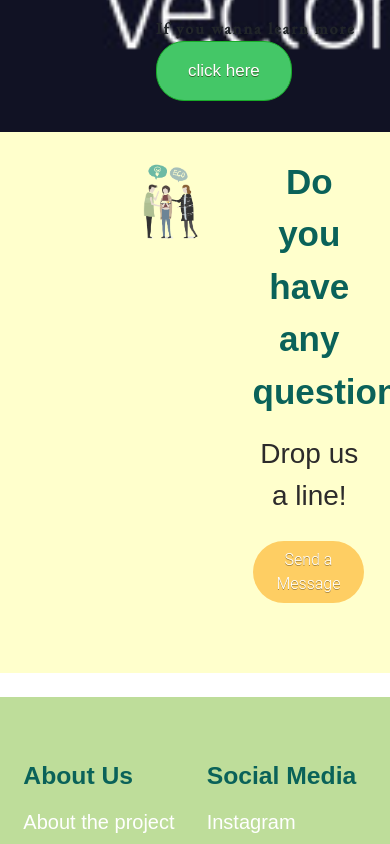
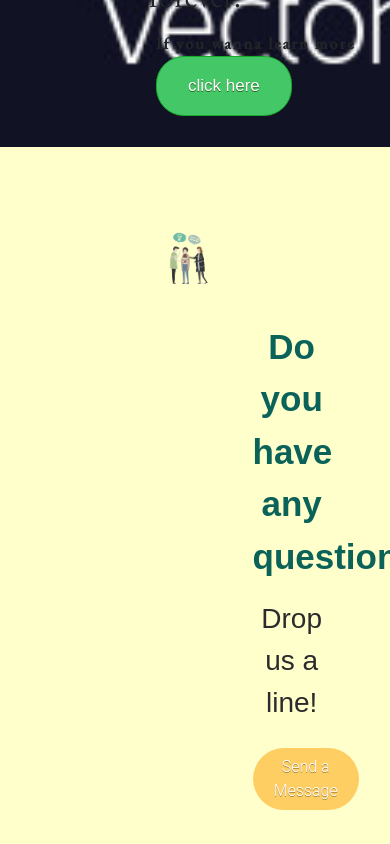
Before and after one commit to carlos-celfo/Upnature, a React (Create React App) app: page / in a window 390 px wide. Shown: the part 8660-9504 px from the top of the page. Built offline with nearby package versions, Linux system fonts and the light colour scheme.

Commit message:
Made Contact Section Mobile Responsive, some styling

```diff
--- a/src/components/Sections/Contactsection.css
+++ b/src/components/Sections/Contactsection.css
@@ -5,9 +5,11 @@
     align-items: center;
     text-align: center;
     margin-bottom: 24px;
-    padding: 24px;
+    padding: 80px;
     color: rgb(44, 43, 43);
     background-color:#ffffcc;
+
+
   }
 
   .img-wrapper {
@@ -27,8 +29,10 @@
 
   .contact-text-wrapper {
     max-width: 540px;
-    padding-top: 10;
-    padding-bottom: 60px;
+    padding-top: 70px;
+    padding-bottom: 50px;
+    vertical-align: middle;
+
   }
 .footer-contact > p {
     font-family: 'Trebuchet MS', 'Lucida Sans Unicode', 'Lucida Grande',
@@ -36,6 +40,7 @@
   }
 
 .contact-heading {
+    margin-top: 24px;
     margin-bottom: 15px;
     font-size: 35px;
     font-weight: bold;
@@ -54,15 +59,17 @@
     margin-left: 70px;
     flex-wrap: wrap;
     align-content: stretch;
+    flex-direction: start;
   }
 
   .col {
-    margin-bottom: 0px;
+    margin-bottom: 15px;
     padding-right: 15px;
     padding-left: 15px;
     flex: 1;
     max-width: 50%;
     flex-basis: 50%;
+    flex-direction: column;
   }
 
   .contact-button{
```
